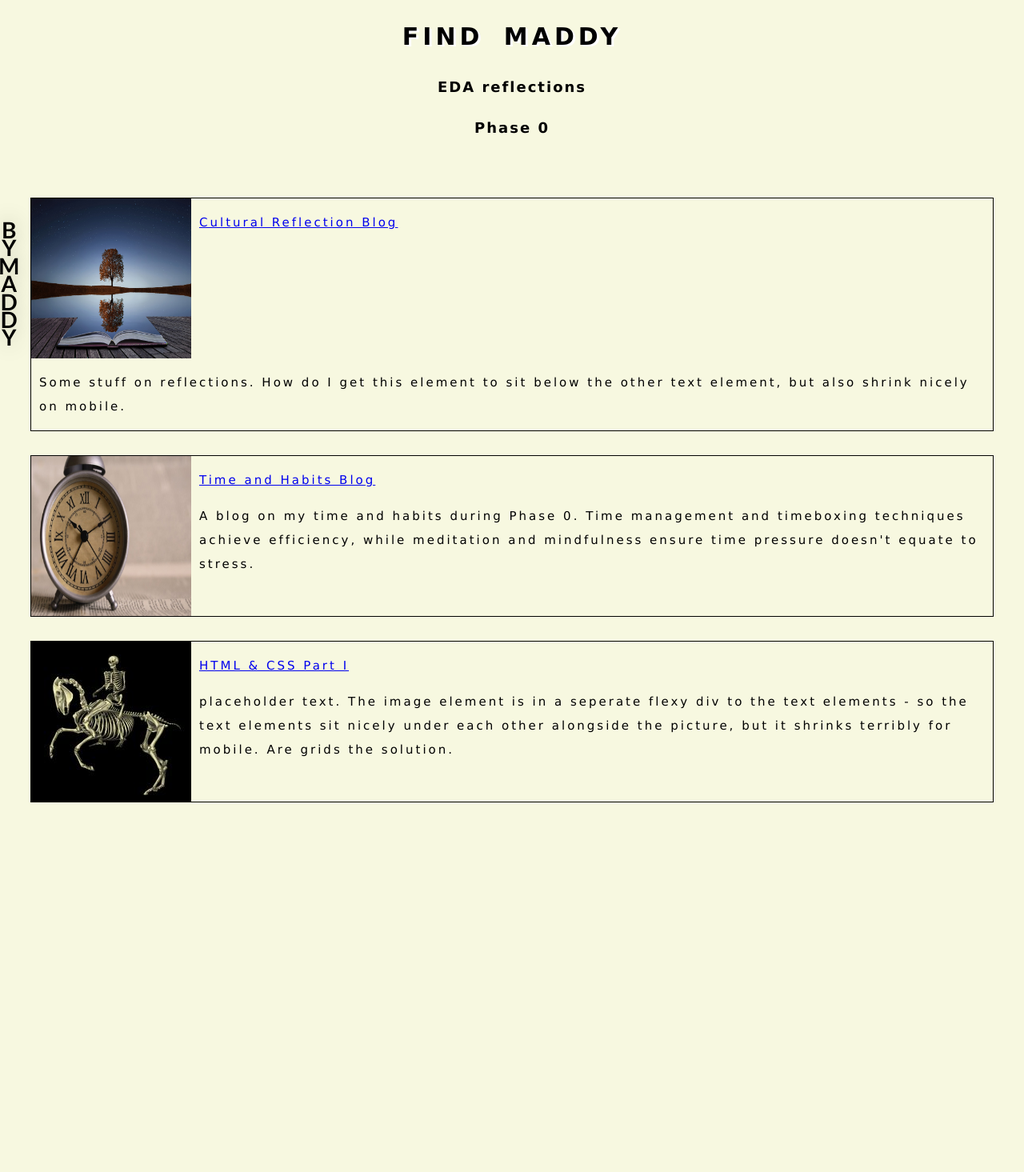
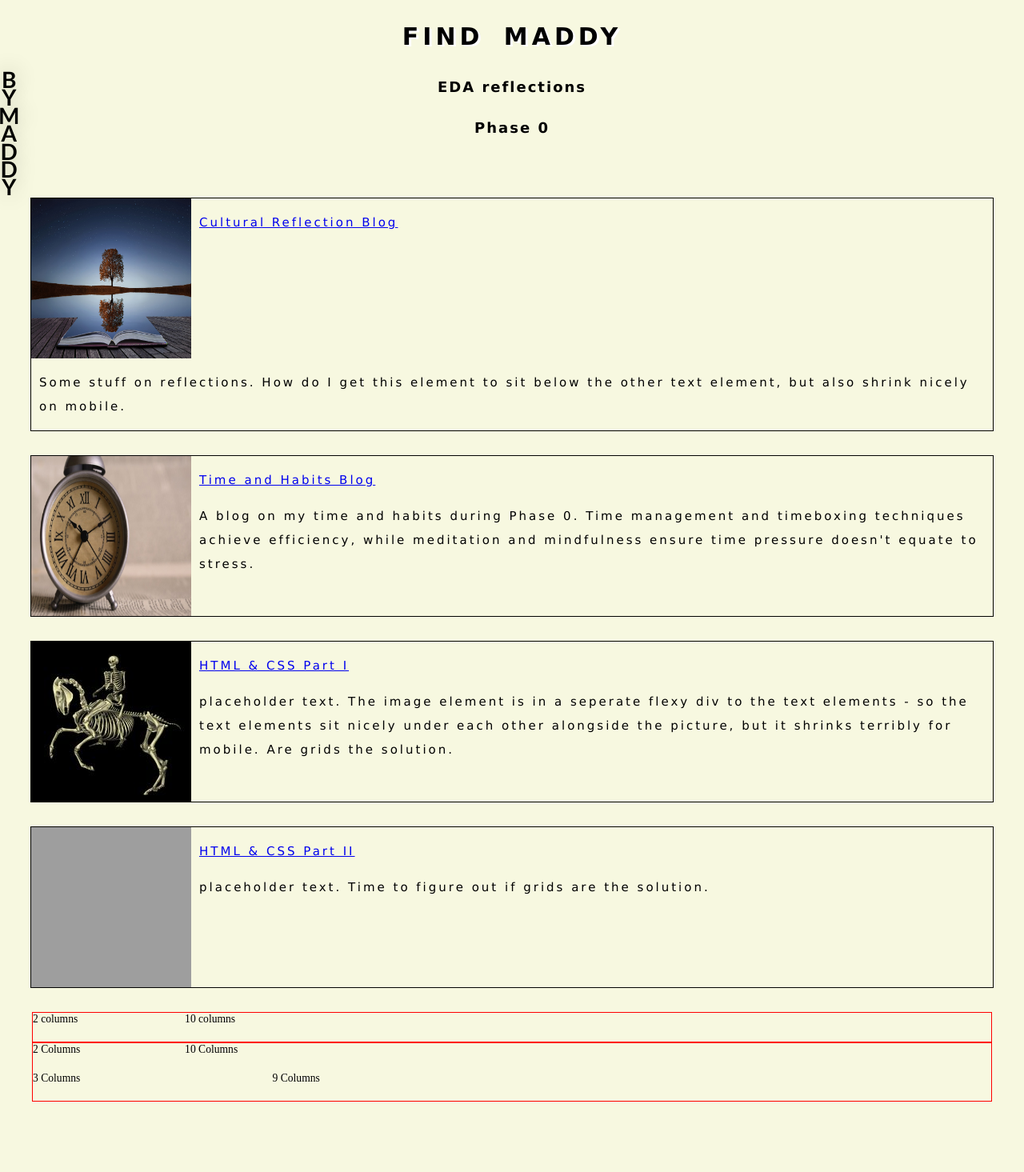
Before and after one commit to maddyking44/maddyking44.github.io, a web app: file index.html in a window 1280 px wide. Shown: the whole page at 80% size. Before the commit the page ends 1121 px from the top, so only its background shows below. Run offline with its HTML, style and script files only (its server is not run), Linux system fonts and the light colour scheme; grey boxes are pictures that could not be loaded.

Commit message:
added secont html and css page

```diff
--- a/blog/blog.css
+++ b/blog/blog.css
@@ -34,6 +34,7 @@ p {
   text-align: justify;
   letter-spacing: 2px;
   line-height: 30px;
+	overflow: auto;
 }
 #homelink {
   text-align: center;
--- a/blog/t2-html-css-dom-p1.html
+++ b/blog/t2-html-css-dom-p1.html
@@ -14,6 +14,7 @@
 <br>
  <h3>Website Features Wishlist</h3>
   <ul>
+    <li>Proportionally constrained images that shrink and grow with the page but don't warp. <a href="http://www.456bereastreet.com/archive/201306/how_to_proportionally_scale_images_that_have_dimension_attributes/">1</a><a href="https://stackoverflow.com/questions/8895265/html-automatic-image-resize-using-pixel-and-percent-constraints">2</a> for later.
     <li>Static background images while foreground scrolls (position: fixed)</li>
     <li>Keyframe-based rotating animation in background (what)</li>
     <li>Vertical fixed text</li>
--- a/index.html
+++ b/index.html
@@ -14,8 +14,9 @@
     </div>
 <br>
 <br>
+<div class="main">
+    <h3>By Maddy</h3>
   <div class="reflection">
-    <h3>By Maddy</h3>
       <img src="blog/tree-reflection.jpg" alt="reflection tree" height="200" width="200">
       <p class="reflect-text"><a href="https://maddyking44.github.io/blog/cl-reflection-blog.html">Cultural Reflection Blog</a></p>
       <p class="reflect-text">Some stuff on reflections. How do I get this element to sit below the other text element, but also shrink nicely on mobile. </p>
@@ -38,6 +39,32 @@
       <p class="reflect-text">placeholder text. The image element is in a seperate flexy div to the text elements - so the text elements sit nicely under each other alongside the picture, but it shrinks terribly for mobile. Are grids the solution.</p>
     </div>
   </div>
+  <div class="time-box">
+    <div class="image">
+      <img src="blog/grid.png" alt="grid" height="200" width="200">
+    </div>
+    <div class="time">
+      <p class="reflect-text"><a href="https://maddyking44.github.io/blog/t2-html-css-dom-p2.html">HTML & CSS Part II</a></p>
+      <p class="reflect-text">placeholder text. Time to figure out if grids are the solution.</p>
+    </div>
+  </div>
+  <div class="grid">
+      <div class="row">
+        <div class="col-2">2 columns</div>
+        <div class="col-10">10 columns</div>
+      </div>
+  </div>
+  <div class="grid">
+    <div class="row">
+      <div class="col-2">2 Columns</div>
+      <div class="col-10">10 Columns</div>
+    </div>
+    <div class="row">
+      <div class="col-3">3 Columns</div>
+      <div class="col-9">9 Columns</div>
+    </div>
+  </div>
+</div>
       <footer>
         <br>
         <br>
--- a/styles/main.css
+++ b/styles/main.css
@@ -23,7 +23,7 @@ h3 {
 		font-family: "Calibri", monospace;
 		position: fixed;
     left: -.1em;
-    top: 60;
+    top: 60px;
     width: 1em;
     line-height: 0.8;
     text-align: center;
@@ -38,6 +38,7 @@ p {
   letter-spacing: 3px;
   line-height: 30px;
 }
+
 .title {
 	display: -webkit-flex;
 	display: flex;
@@ -77,3 +78,55 @@ p {
 	display: flex;
 	flex-flow: wrap;
 }
+
+.grid {
+    margin: 0 auto;
+    max-width: 1200px;
+    width: 100%;
+		border: 1px solid red;
+		-webkit-box-sizing: border-box;
+		-moz-box-sizing: border-box;
+		-ms-box-sizing: border-box;
+		box-sizing: border-box;
+}
+.row {
+    width: 100%;
+    margin-bottom: 20px;
+		display: flex;
+}
+.col-1 {
+	width: 8.33%;
+}
+.col-2 {
+	width: 16.66%;
+}
+.col-3 {
+	width: 25%;
+}
+.col-4 {
+	width: 33.33%;
+}
+.col-5 {
+	width: 41.66%;
+}
+.col-6 {
+	width: 49.99%;
+}
+.col-7 {
+	width: 58.33%;
+}
+.col-8 {
+	width: 66.66%;
+}
+.col-9 {
+	width: 74.99%;
+}
+.col-10 {
+	width: 88.33%;
+}
+.col-11 {
+	width: 91.66%;
+}
+.col-12 {
+	width: 100%;
+}
```
Lines whose indentation alone changed are shown as unchanged.
